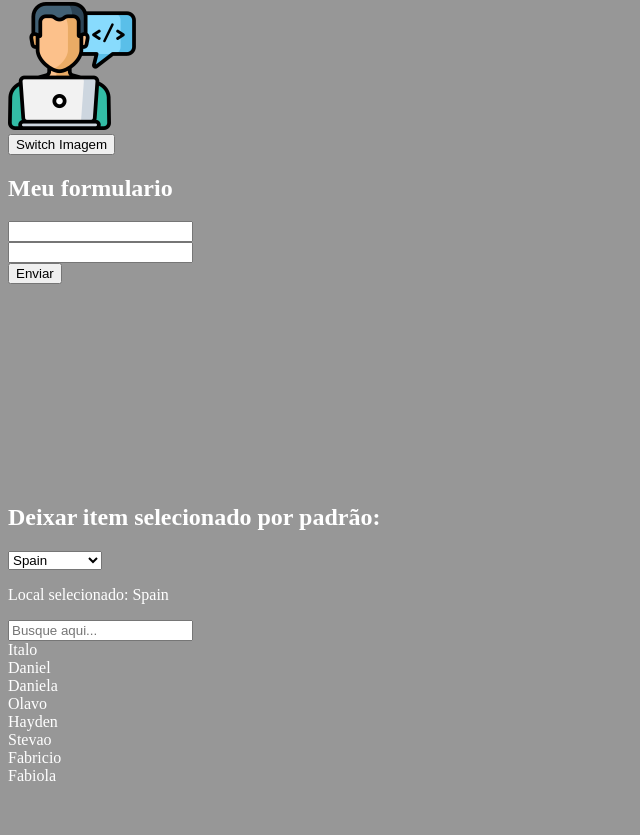
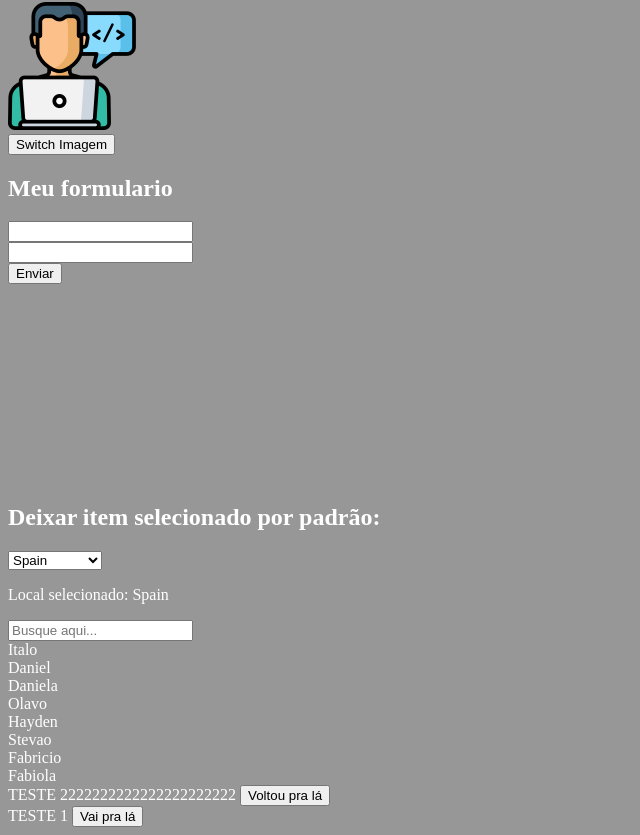
Before and after one commit to italoknd/VueJS-Curso, a Vue app in the folder 2_projeto_vue/: page / in a window 1280 px wide. Shown: the part 962-1797 px from the top of the page, without its empty margins (0-640 px from the left). Before the commit the page ends 1755 px from the top, so only its background shows below. Built offline with nearby package versions, Linux system fonts and the light colour scheme.

Commit message:
ataulizando procedimentos

```diff
--- a/2_projeto_vue/src/App.vue
+++ b/2_projeto_vue/src/App.vue
@@ -18,6 +18,7 @@
     </select>
     <p>Local selecionado: {{ selected }}</p>
     <Computed />
+    <Teste />
   </div>
 </template>
 
@@ -29,6 +30,7 @@ import Info from './components/Info.vue'
 import Header from './components/Header.vue'
 import Form from './components/Form.vue'
 import Computed from './components/Computed.vue'
+import Teste from './components/Teste2.vue'
 
 export default {
   name: 'App',
@@ -39,7 +41,8 @@ export default {
     Info,
     Header,
     Form,
-    Computed
+    Computed,
+    Teste
   },
   data() {
     return {
--- /dev/null
+++ b/2_projeto_vue/src/components/Teste.vue
@@ -0,0 +1,32 @@
+<template>
+  <div>
+    TESTE 1
+    <button @click="mandaPraLa()">Vai pra lá</button>
+    <Teste2 v-if="condition"/>
+  </div>
+</template>
+
+<script>
+import Teste2 from './Teste2.vue'
+export default {
+  name: 'VueJSCursoTeste',
+
+  data() {
+    return {
+      foiPraLa: false
+    }
+  },
+
+  components: {
+    Teste2
+  },
+
+  methods: {
+    mandaPraLa() {
+      this.foiPraLa = true
+    }
+  }
+}
+</script>
+
+<style lang="scss" scoped></style>
--- /dev/null
+++ b/2_projeto_vue/src/components/Teste2.vue
@@ -0,0 +1,32 @@
+<template>
+  <div>
+    TESTE 2222222222222222222222
+    <button @click="voltaPraLa()">Voltou pra lá</button>
+    <Teste />
+  </div>
+</template>
+
+<script>
+import Teste from './Teste.vue'
+export default {
+  name: 'VueJSCursoTeste2',
+
+  data() {
+    return {
+      mandaDeVolta: false
+    }
+  },
+
+  components: {
+    Teste
+  },
+
+  methods: {
+    voltaPraLa() {
+      this.mandaDeVolta = true
+    }
+  }
+}
+</script>
+
+<style lang="scss" scoped></style>
```
